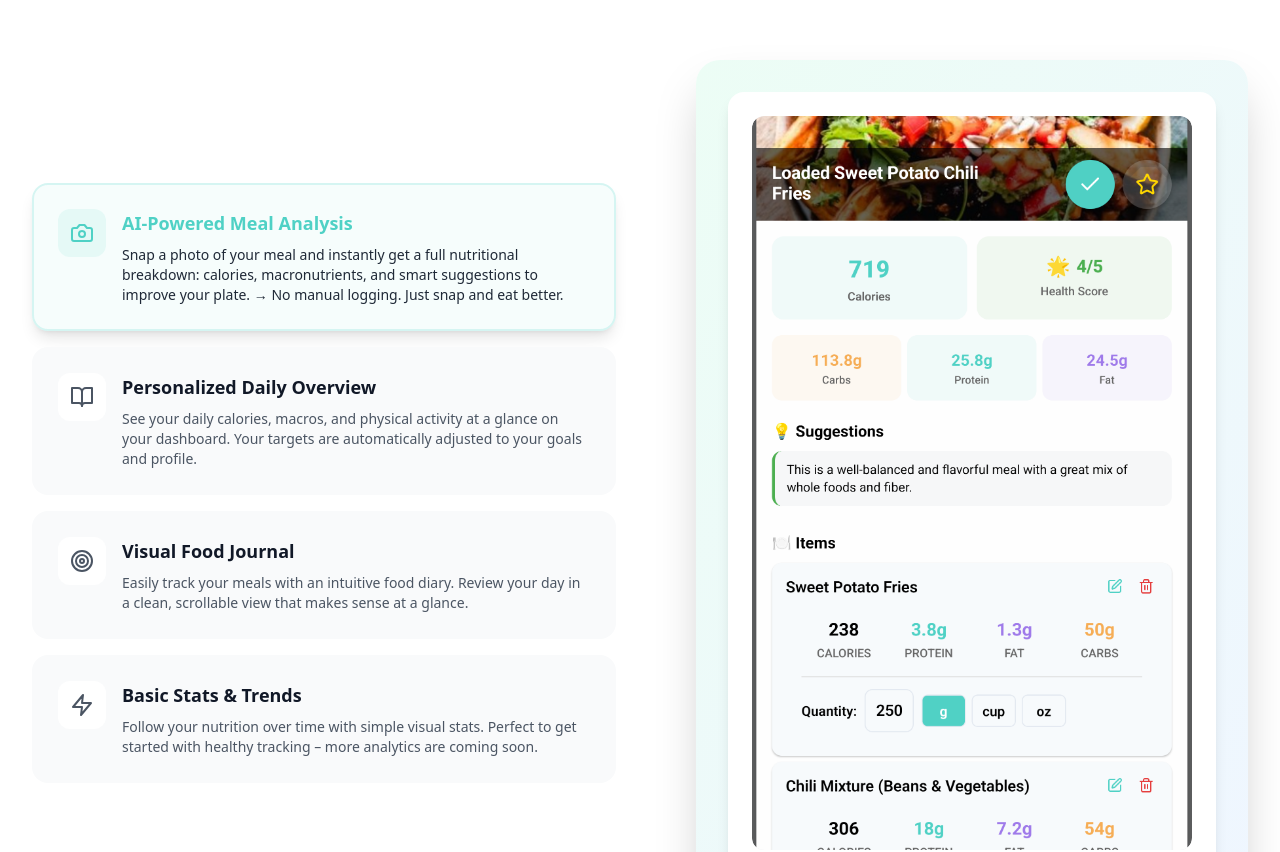
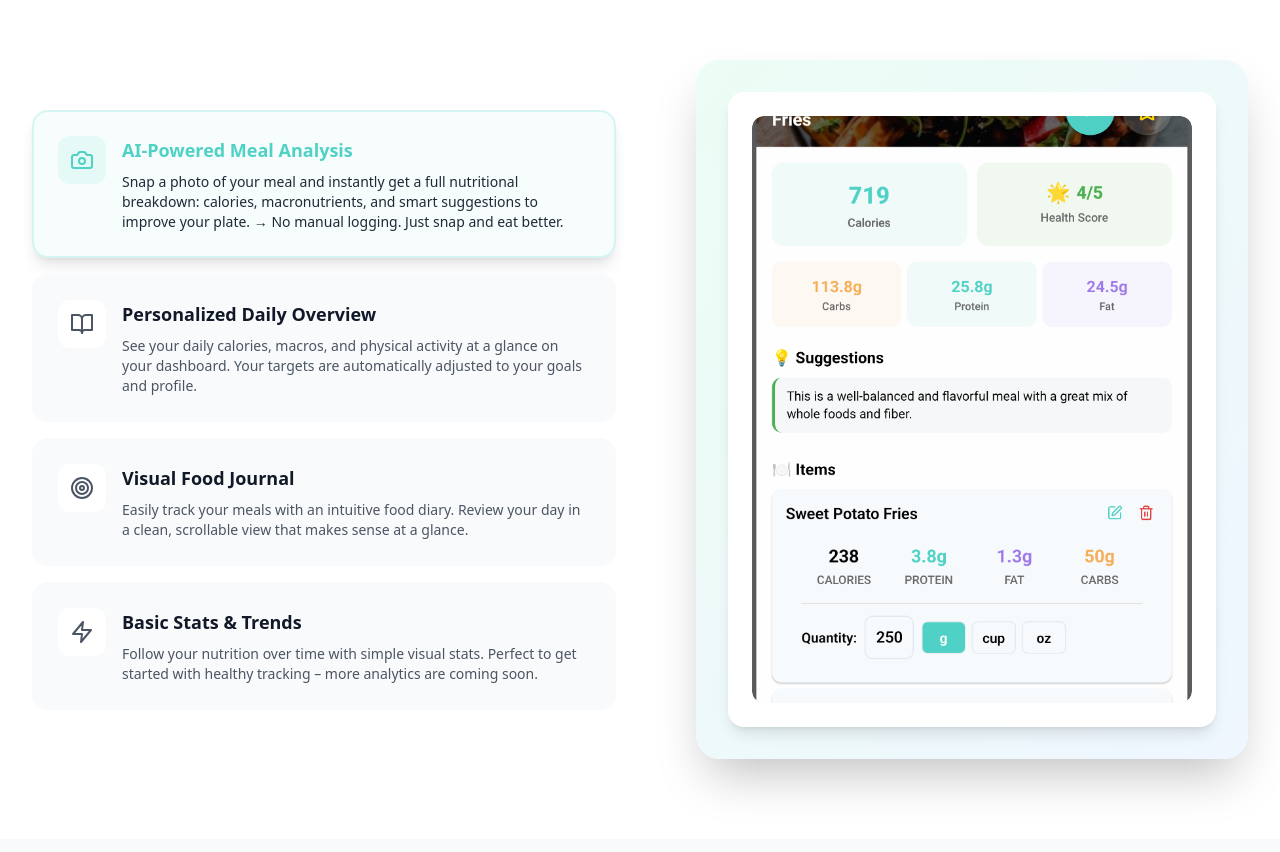
Before and after one commit to sara-caballero/nutrimetrics-landing-page, a React (Vite) app: page / in a window 1280 px wide. Shown: the part 786-1638 px from the top of the page. Built offline with nearby package versions, Linux system fonts and the light colour scheme.

Commit message:
fixed screenshots

```diff
--- a/src/App.tsx
+++ b/src/App.tsx
@@ -425,7 +425,7 @@ function App() {
             <div className="lg:pl-8">
               <div className="bg-gradient-to-br from-emerald-50 to-blue-50 rounded-3xl p-8 shadow-2xl">
                 <div className="bg-white rounded-2xl p-6 shadow-lg">
-                  <div className="aspect-[3/5] bg-gray-100 rounded-xl flex items-center justify-center overflow-hidden">
+                  <div className="aspect-[3/4] bg-gray-100 rounded-xl flex items-center justify-center overflow-hidden">
                     {activeFeature === 1 && (
                       <div className="w-full h-full">
                         <img
```
